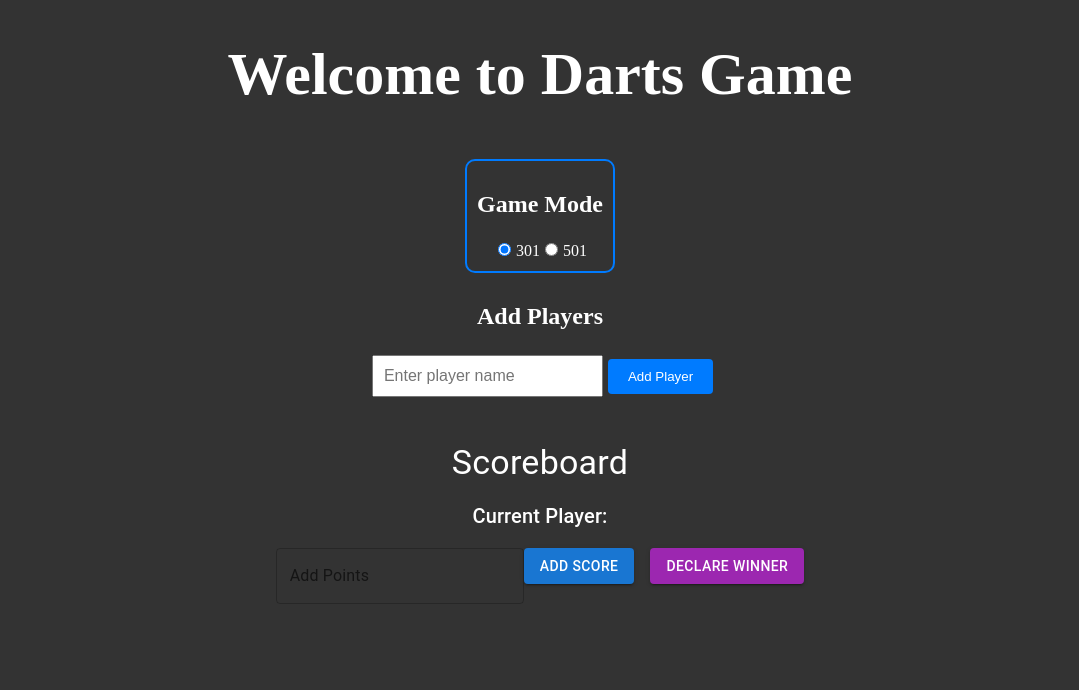
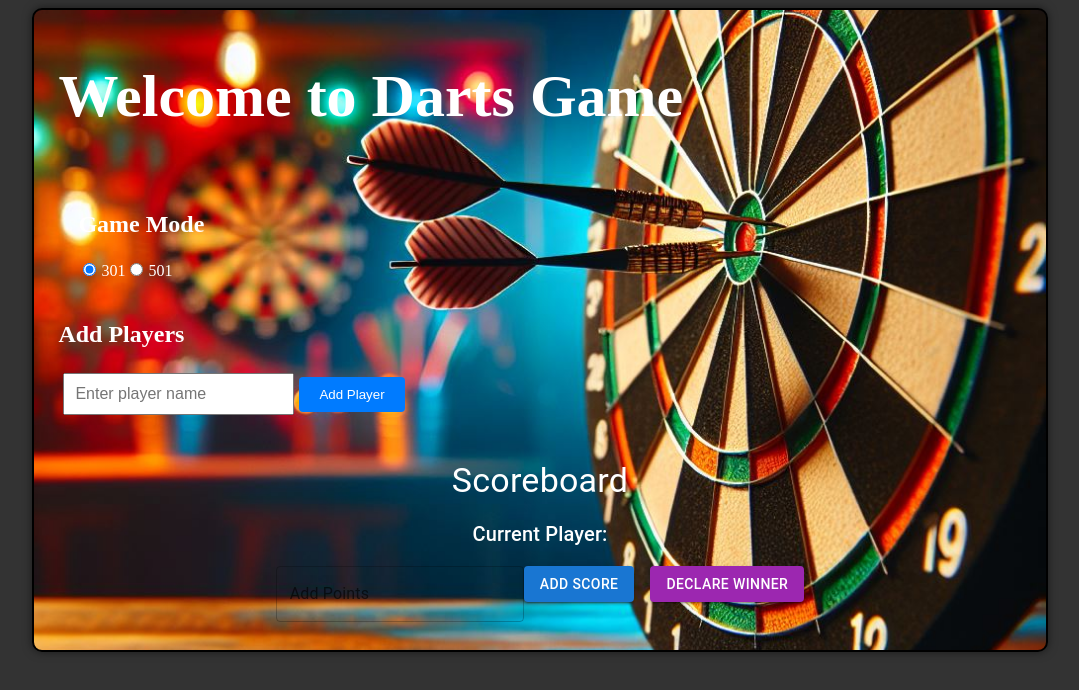
Before and after one commit to Alis-1/Darts_Project, a React (Vite) app: page / in a window 1280 px wide. Shown: the top 690 px of the page, without its empty margins (100-1179 px from the left). Built offline with nearby package versions, Linux system fonts and the light colour scheme.

Commit message:
app.css: Minor changes

```diff
--- a/src/app.css
+++ b/src/app.css
@@ -1,5 +1,17 @@
 #app {
-  text-align: center;
+  width: 80%;
+  height: 80vh;
+  margin: 0 auto;
+  border: 2px solid #000;
+  box-shadow: 0 0 10px rgba(0, 0, 0, 0.5);
+  border-radius: 10px;
+  display: flex;
+  justify-content: center;
+  align-items: center;
+  background-image: url('./assets/Designer.png'); /* Polku taustakuvaan */
+  background-size: cover; /* Kuva täyttää koko taustan */
+  background-position: center; /* Kuva keskitetään */
+  background-repeat: no-repeat; /* Kuva ei toistu */
 }
 
 body {
@@ -12,7 +24,6 @@ h1 {
 }
 
 #gamemode {
-  border: 2px solid #007bff;
   padding: 10px;
   border-radius: 10px;
   display: inline-block;
@@ -30,6 +41,21 @@ input {
   margin: 5px;
 }
 
+#scoreboard {
+  padding: 10px;
+  border-radius: 10px;
+  display: inline-block;
+  margin: 10px;
+  transition: box-shadow 0.3s ease-in-out;
+  position: absolute;
+  top: 1px;
+  right: 195px;
+  background-color: #333; /* Dark background */
+  border: 2px solid #000; /* Dark border */
+  height: 75vh; /* Increased height to display all players */
+  overflow-y: auto; /* Add scroll if content overflows */
+}
+
 button {
   padding: 10px 20px;
   background-color: #007bff;
```
